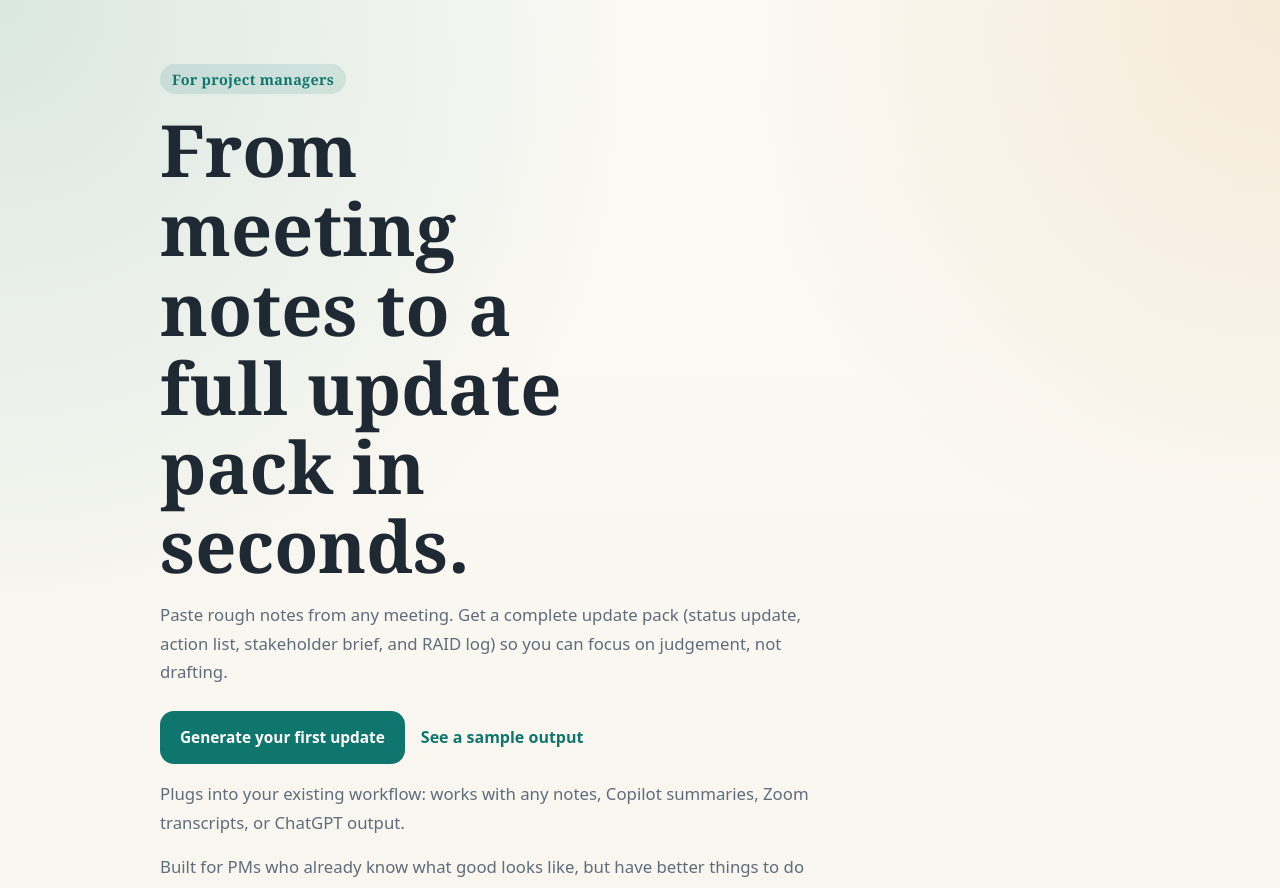
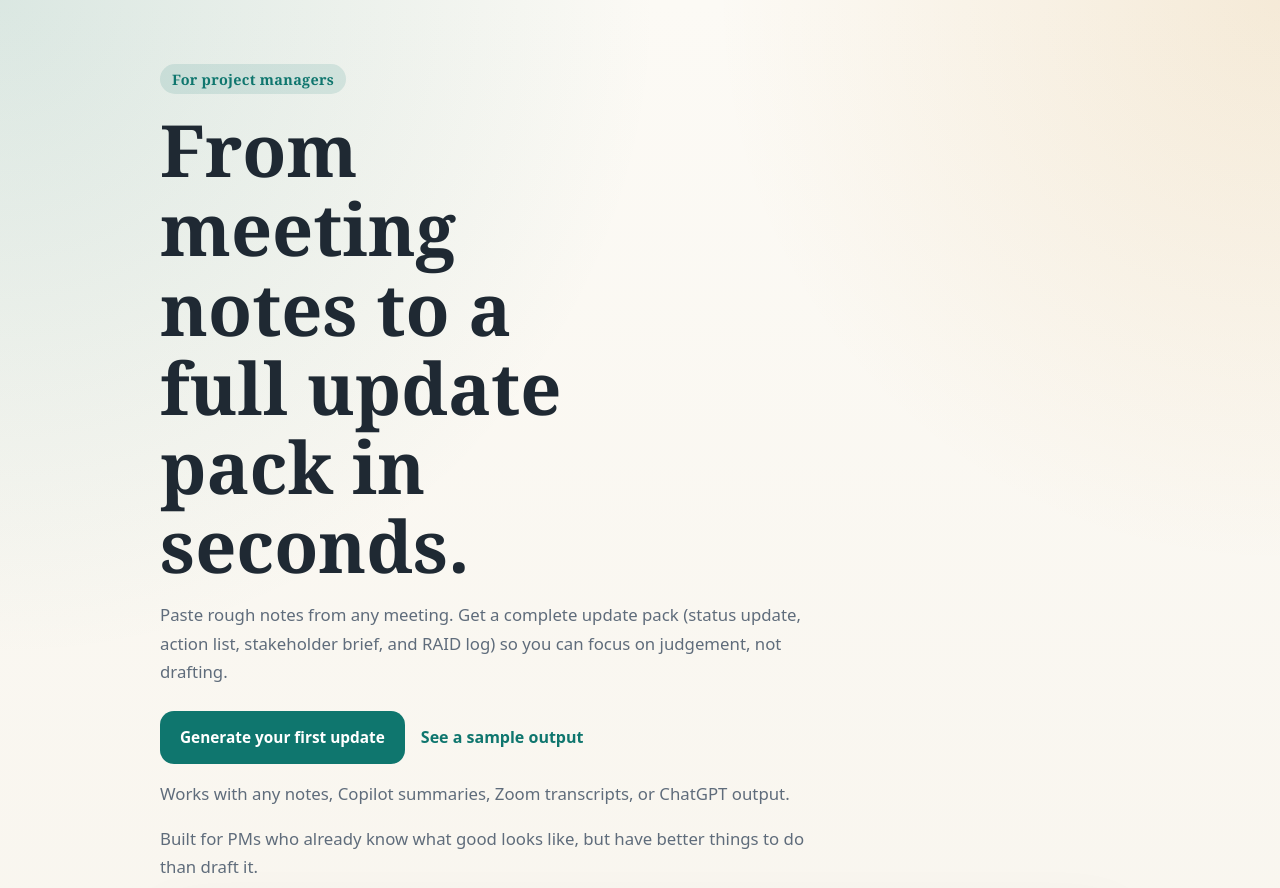
Before and after one commit to romeosison-svg/updateflow, a Next.js app: page / in a window 1280 px wide. Shown: the top 888 px of the page. Built offline with nearby package versions, Linux system fonts and the light colour scheme.

Commit message:
fix(copy): simplify compatibility line

```diff
--- a/app/page.tsx
+++ b/app/page.tsx
@@ -30,8 +30,7 @@ export default function LandingPage() {
         </div>
 
         <p className="compatibility-line">
-          Plugs into your existing workflow: works with any notes, Copilot summaries,
-          Zoom transcripts, or ChatGPT output.
+          Works with any notes, Copilot summaries, Zoom transcripts, or ChatGPT output.
         </p>
 
         <p className="credibility-line">
```
